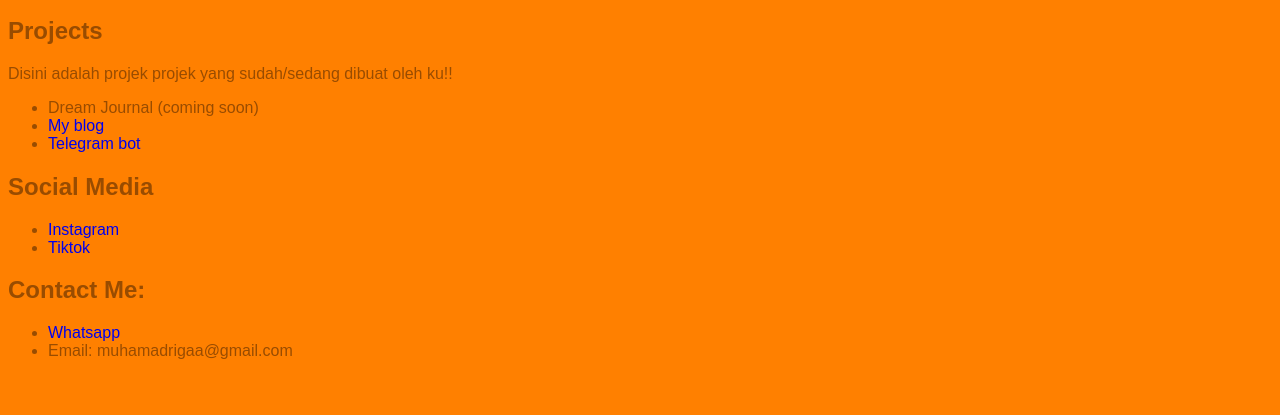
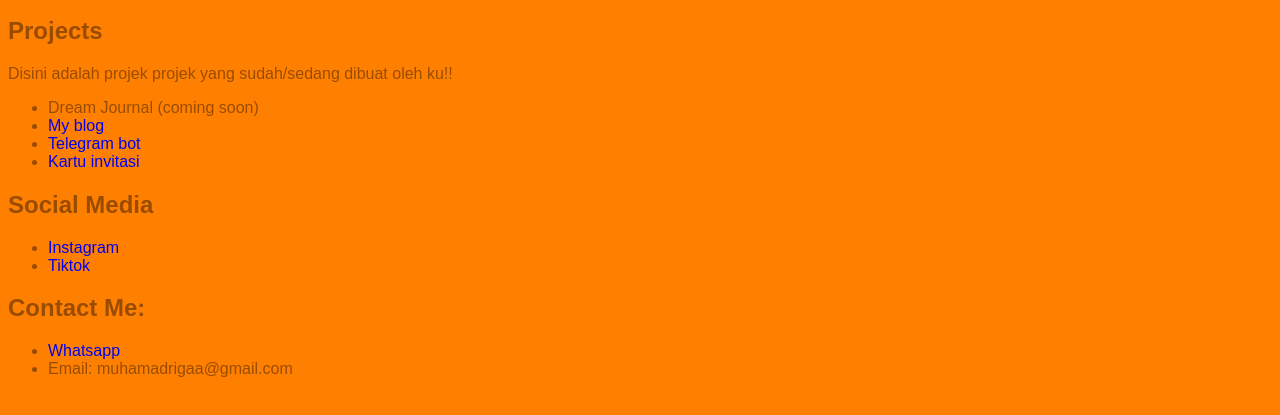
Before and after one commit to Boxcyy/Boxcyy.github.io, a plain HTML site: page index.html in a window 1280 px wide. Shown: the part 101-516 px from the top of the page. Drawn offline with Linux system fonts and the light colour scheme.

Commit message:
Update index.html

```diff
--- a/index.html
+++ b/index.html
@@ -36,6 +36,7 @@
     <li><a>Dream Journal (coming soon)</a></li>
     <li><a href="blog.html">My blog</a></li>
     <li><a href="https://t.me/Boxcy_notes_bot" target="_blank">Telegram bot</a></li>
+    <li><a href="dartroft.html">Kartu invitasi</a></li>
   </ul>
 
   <h2>Social Media</h2>
```
